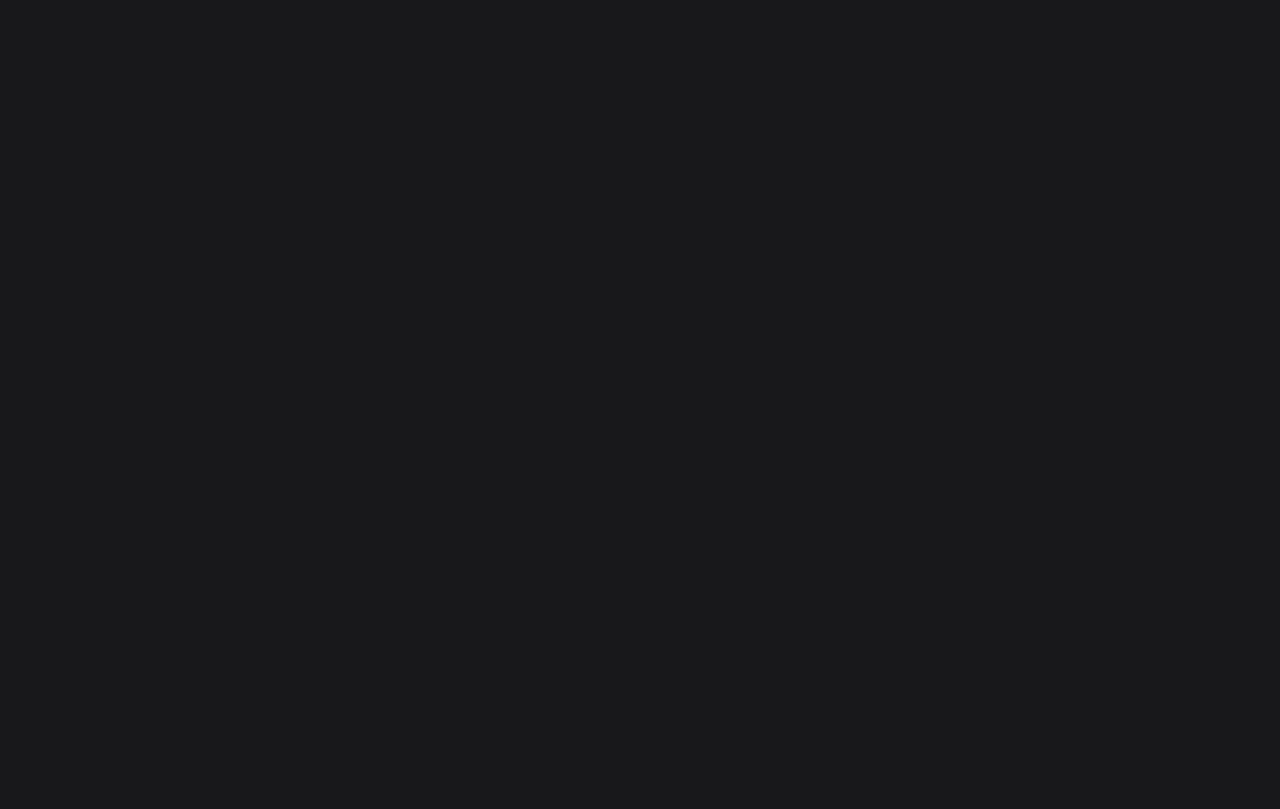
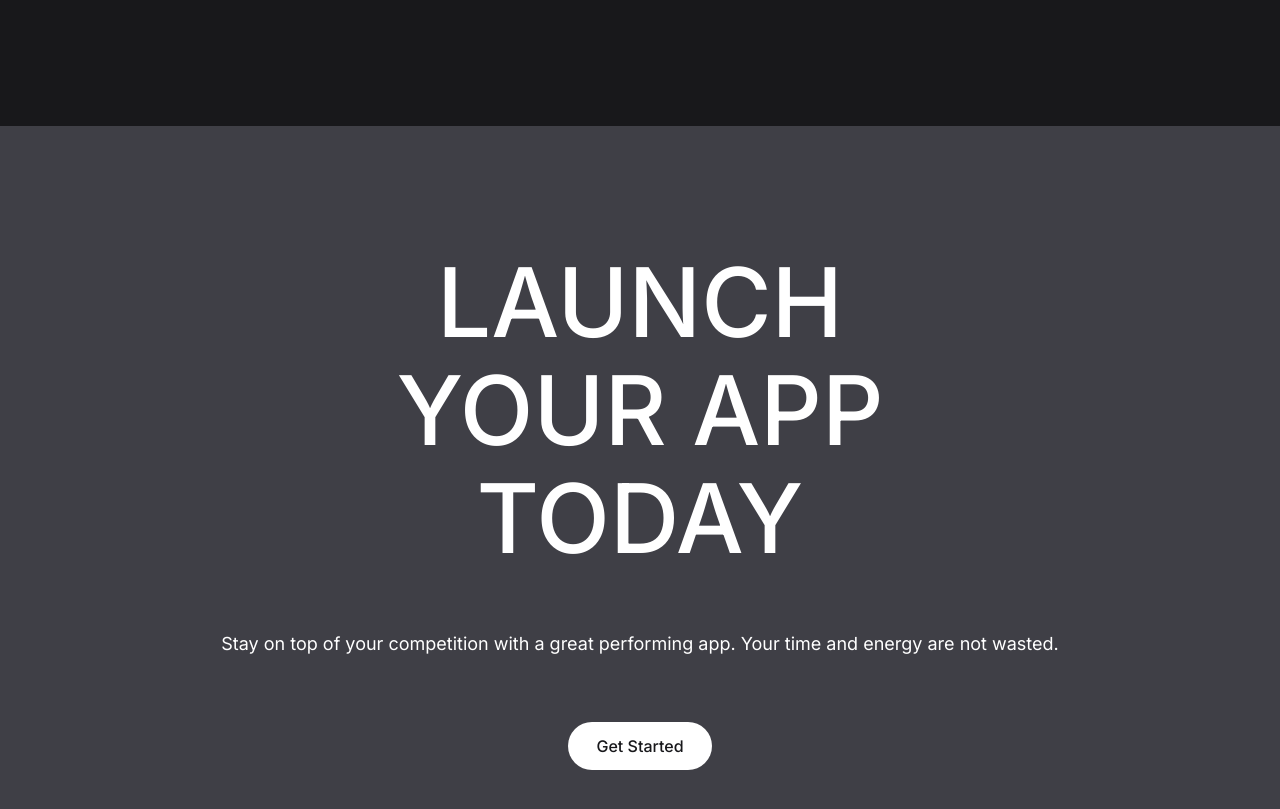
Before and after one commit to evanch98/flowt-landing-page, a Next.js app: page / in a window 1280 px wide. Shown: the part 3310-4119 px from the top of the page. Before the commit the page ends 3436 px from the top, so only its background shows below. Built offline with nearby package versions, Linux system fonts and the light colour scheme.

Commit message:
adding the CtaSection

```diff
--- a/app/page.tsx
+++ b/app/page.tsx
@@ -1,3 +1,4 @@
+import { CtaSection } from '@/components/sections/cta-section/cta-section';
 import { FeatureSection } from '@/components/sections/feature-section/feature-section';
 import { HeroSection } from '@/components/sections/hero/hero-section';
 import { PartnersSection } from '@/components/sections/partners-section/partners-section';
@@ -8,6 +9,7 @@ const HomePage = () => {
       <HeroSection />
       <PartnersSection />
       <FeatureSection />
+      <CtaSection />
     </main>
   );
 };
```
